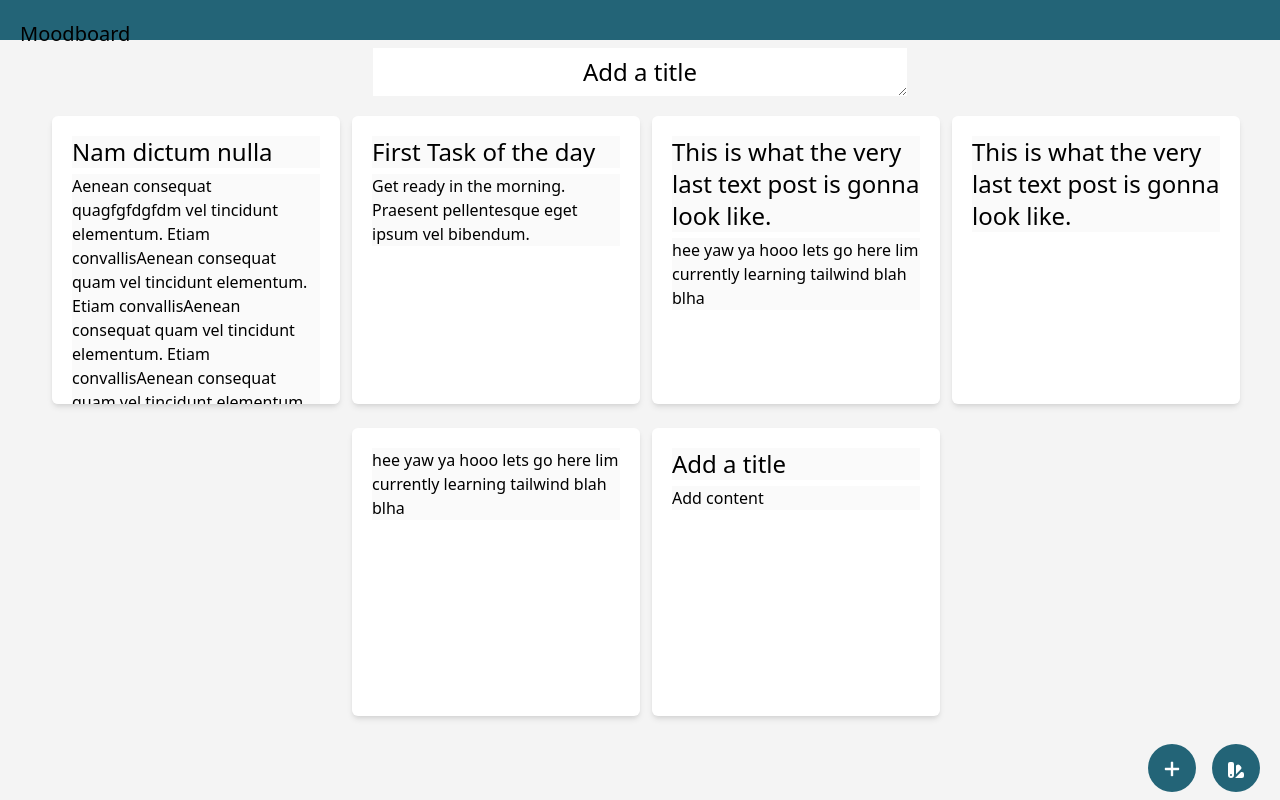
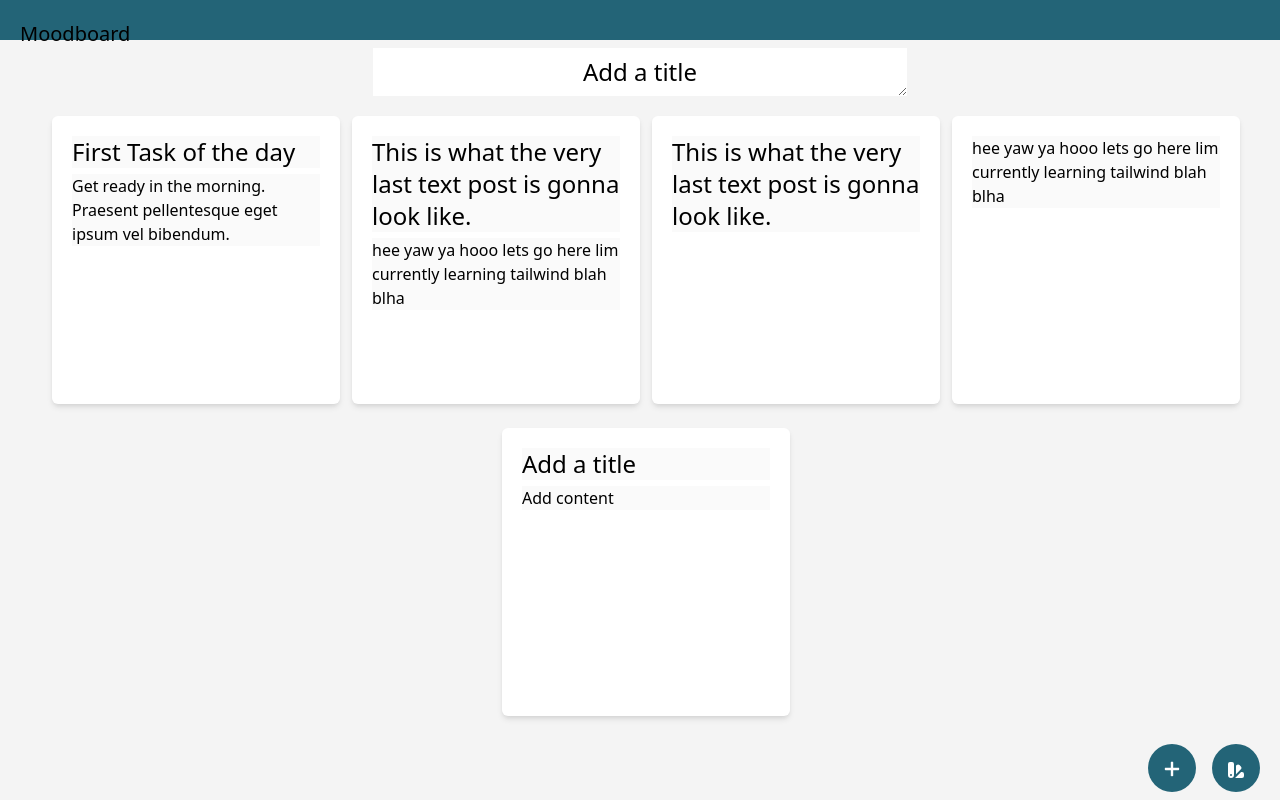
Before and after one commit to ivyla/Moodboard, a React (Create React App) app in the folder moodboard/: page / in a window 1280 px wide. Built offline with nearby package versions, Linux system fonts and the light colour scheme; data requests are answered from the project's data file.

Commit message:
extracted functions

```diff
--- a/moodboard/db.json
+++ b/moodboard/db.json
@@ -1,10 +1,5 @@
 {
   "posts": [
-    {
-      "id": 2,
-      "title": "Nam dictum nulla",
-      "content": "Aenean consequat quagfgfdgfdm vel tincidunt elementum. Etiam convallisAenean consequat quam vel tincidunt elementum. Etiam convallisAenean consequat quam vel tincidunt elementum. Etiam convallisAenean consequat quam vel tincidunt elementum. Etiam convallisAenean consequat quam vel tincidunt elementum. Etiam convallisAenean consequat quam vel tincidunt elementum. Etiam convallisAenean consequat quam vel tincidunt elementum. Etiam convallis diam vulputate, fringilla massa a, mollis quam. Phasellus a bibendum risus, id semper est. "
-    },
     {
       "id": 3,
       "title": "First Task of the day",
@@ -24,7 +19,7 @@
       "content": "hee yaw ya hooo lets go here lim currently learning tailwind blah blha"
     },
     {
-      "id": 7,
+      "id": 8,
       "title": "Add a title",
       "content": "Add content"
     }
--- a/moodboard/src/App.js
+++ b/moodboard/src/App.js
@@ -1,6 +1,6 @@
 import "./App.css"
 import {useState, useEffect} from "react"
-import axios from "axios"
+import postService from "./services/posts"
 // Components
 import NavBar from "./components/NavBar"
 import Post from "./components/views/Post"
@@ -17,43 +17,29 @@ function App() {
     const [title, setTitle] = useState("Add a title")
 
     useEffect(() => {
-        axios.get("http://localhost:3001/posts/").then((response) => {
-            console.log(response.data)
-            setPosts(response.data)
-            // setPosts(response.data.posts)
-            // setTitle(response.data.boardTitle)
-        })
+        postService.getAll().then((initialPosts) => setPosts(initialPosts))
     }, [])
-    // Selected will be the postId
-
     const deletePost = (id) => {
         console.log("deleting ", id)
         let updatedPosts = posts.filter((post) => {
             return post.id !== id
         })
-        axios
-            .delete(`http://localhost:3001/posts/${id}`)
-            .then((response) => {
-                console.log(`deleted ${response.data}`)
-                setPosts(updatedPosts)
-            })
-            .catch((error) => console.log(error))
+        postService.deletePost(id).then((response) => {
+            setPosts(updatedPosts)
+        })
     }
 
     const addPost = () => {
-        const postId = posts.length + 1
+        const postId = posts[posts.length - 1].id + 1
         const newPostContent = {
             id: postId,
             title: "Add a title",
             content: "Add content"
         }
-        // This does NOT need to add the entire Post component onto the list
-        axios
-            .post("http://localhost:3001/posts", newPostContent)
-            .then((response) => {
-                // let updatedPosts =
-                setPosts(posts.concat(response.data))
-            })
+        postService.newPost(newPostContent).then((response) => {
+            setPosts([...posts, newPostContent])
+            console.log(response.data)
+        })
     }
     // Currently no filter for the posts - for now, we are rendering all of them
     const displayedPosts = posts.map((post) => (
--- a/moodboard/src/services/BoardService.js
+++ /dev/null
@@ -1,6 +0,0 @@
-// import axios from 'axios'
-// const baseUrl = 'http://localhost:3001/board'
-
-// export default {
-
-// }
--- a/moodboard/src/services/Posts.js
+++ b/moodboard/src/services/Posts.js
@@ -1,9 +1,28 @@
 import axios from "axios"
-const baseUrl = "http://localhost:3001/board"
+const baseUrl = "http://localhost:3001/posts"
 
 const getAll = () => {
     const request = axios.get(baseUrl)
     return request.then((response) => response.data)
 }
 
-export default {getAll}
+const newPost = (newObject) => {
+    const request = axios.post(baseUrl, newObject)
+    return request.then((response) => response.data)
+}
+
+const deletePost = (id) => {
+    const response = axios.delete(`${baseUrl}/${id}`)
+    return response.then((response) => response.data)
+}
+
+// const update = (id, newObject) => {
+//   const request = axios.put(`${baseUrl}/${id}`, newObject)
+//   return request.then(response => response.data)
+// }
+
+export default {
+    getAll,
+    newPost,
+    deletePost
+}
```
